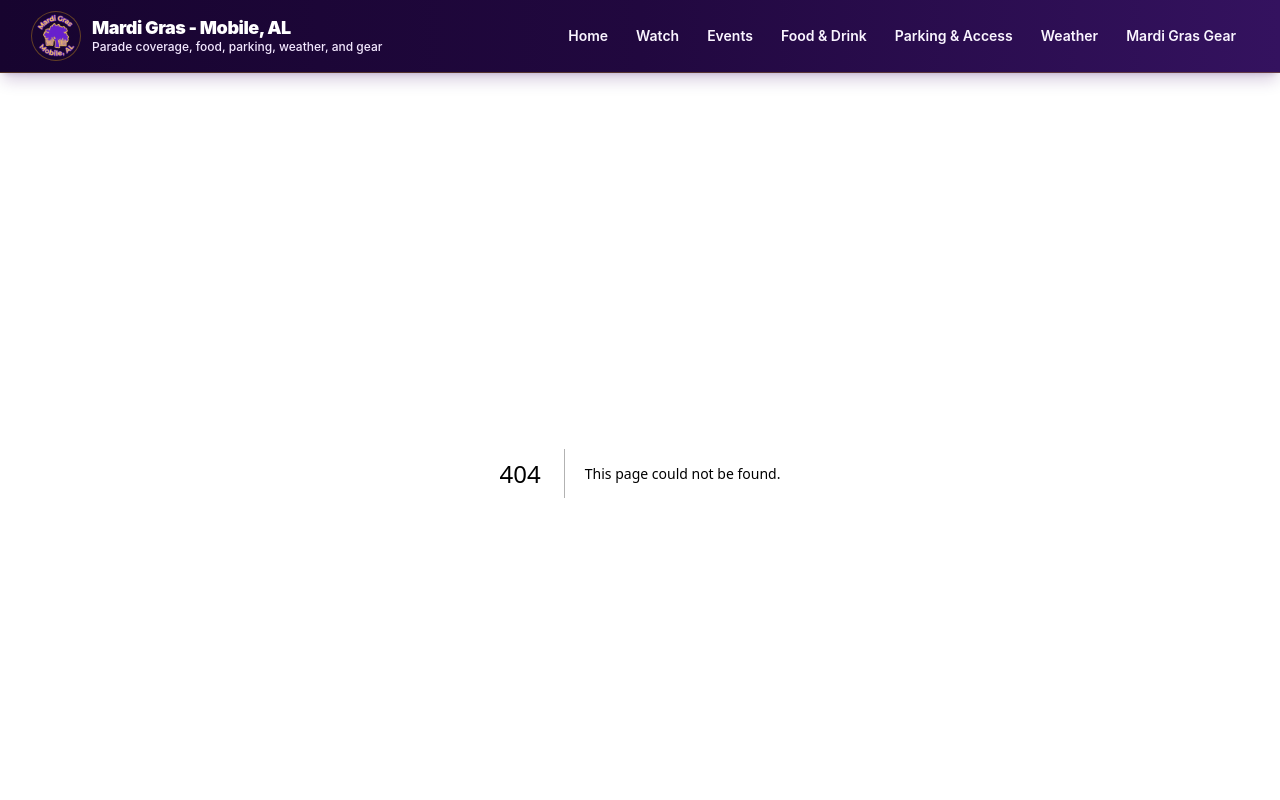
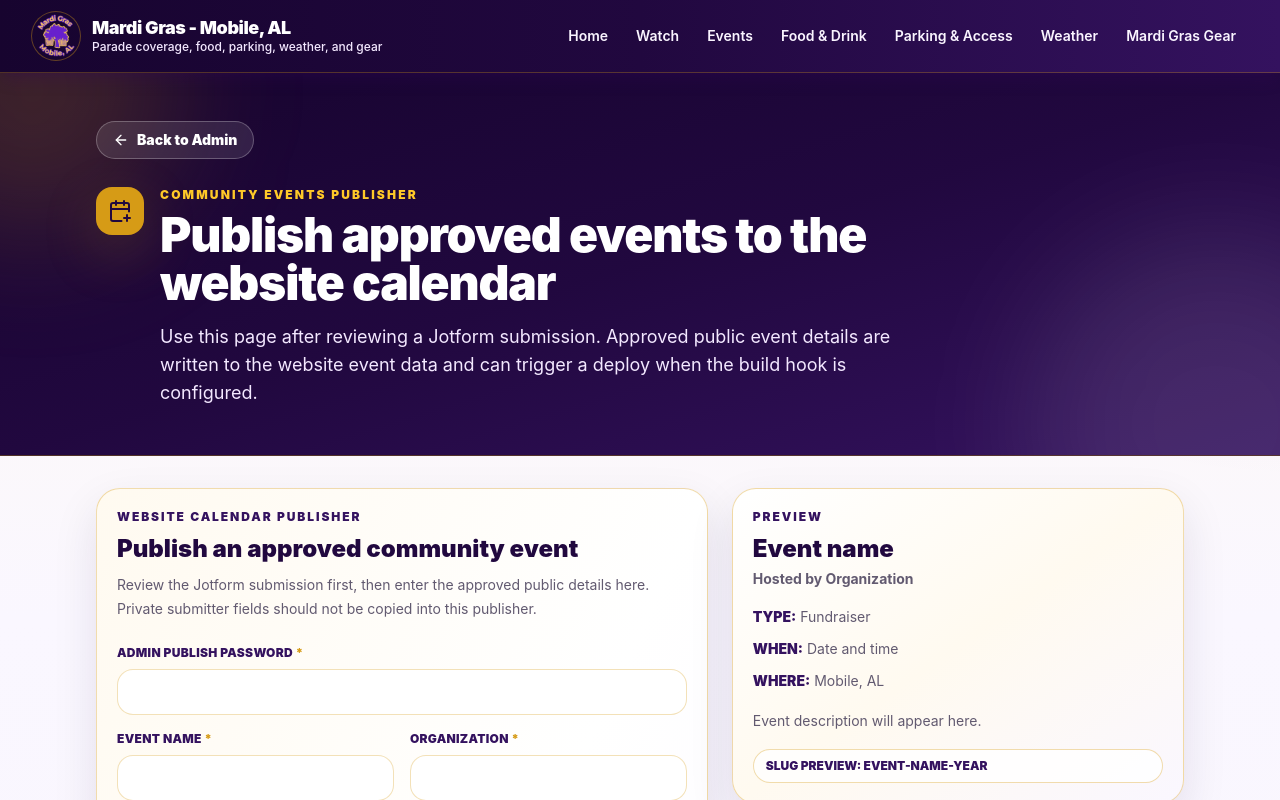
Before and after one commit to TheCryptoArborist/251mardigras, a Next.js app: page /admin/community-events in a window 1280 px wide. Before the commit this address had no page. Shown: the top 800 px of the page. Built offline with nearby package versions, Linux system fonts and the light colour scheme.

Commit message:
Add community events admin publisher page

```diff
--- /dev/null
+++ b/src/app/admin/community-events/page.tsx
@@ -0,0 +1,40 @@
+import Link from "next/link";
+import { ArrowLeft, CalendarPlus } from "lucide-react";
+import { CommunityEventPublisherForm } from "@/components/CommunityEventPublisherForm";
+
+export const dynamic = "force-dynamic";
+
+export default function CommunityEventsAdminPage() {
+  return (
+    <div>
+      <section className="relative overflow-hidden border-b border-parade-gold/30 bg-gradient-to-br from-parade-purpleDeep via-parade-purpleDark to-parade-purple text-white">
+        <div className="absolute left-[-7rem] top-[-8rem] h-72 w-72 rounded-full bg-parade-gold/20 blur-3xl" aria-hidden="true" />
+        <div className="absolute bottom-[-10rem] right-[-8rem] h-96 w-96 rounded-full bg-white/10 blur-3xl" aria-hidden="true" />
+        <div className="relative z-10 mx-auto max-w-6xl px-4 py-10 sm:px-6 lg:px-8 lg:py-12">
+          <Link href="/admin" className="inline-flex items-center gap-2 rounded-full border border-white/25 bg-white/10 px-4 py-2 text-sm font-black text-white transition hover:bg-white/15">
+            <ArrowLeft className="h-4 w-4" aria-hidden="true" />
+            Back to Admin
+          </Link>
+          <div className="mt-7 flex items-start gap-4">
+            <div className="grid h-12 w-12 shrink-0 place-items-center rounded-2xl bg-parade-gold text-parade-purpleDark shadow-glow">
+              <CalendarPlus className="h-6 w-6" aria-hidden="true" />
+            </div>
+            <div>
+              <p className="text-xs font-black uppercase tracking-[0.18em] text-parade-goldBright">Community events publisher</p>
+              <h1 className="mt-2 max-w-4xl text-4xl font-black tracking-tight text-white sm:text-5xl">
+                Publish approved events to the website calendar
+              </h1>
+              <p className="mt-4 max-w-3xl text-base leading-7 text-purple-100 sm:text-lg">
+                Use this page after reviewing a Jotform submission. Approved public event details are written to the website event data and can trigger a deploy when the build hook is configured.
+              </p>
+            </div>
+          </div>
+        </div>
+      </section>
+
+      <main className="mx-auto max-w-6xl px-4 py-8 sm:px-6 lg:px-8">
+        <CommunityEventPublisherForm />
+      </main>
+    </div>
+  );
+}
```
